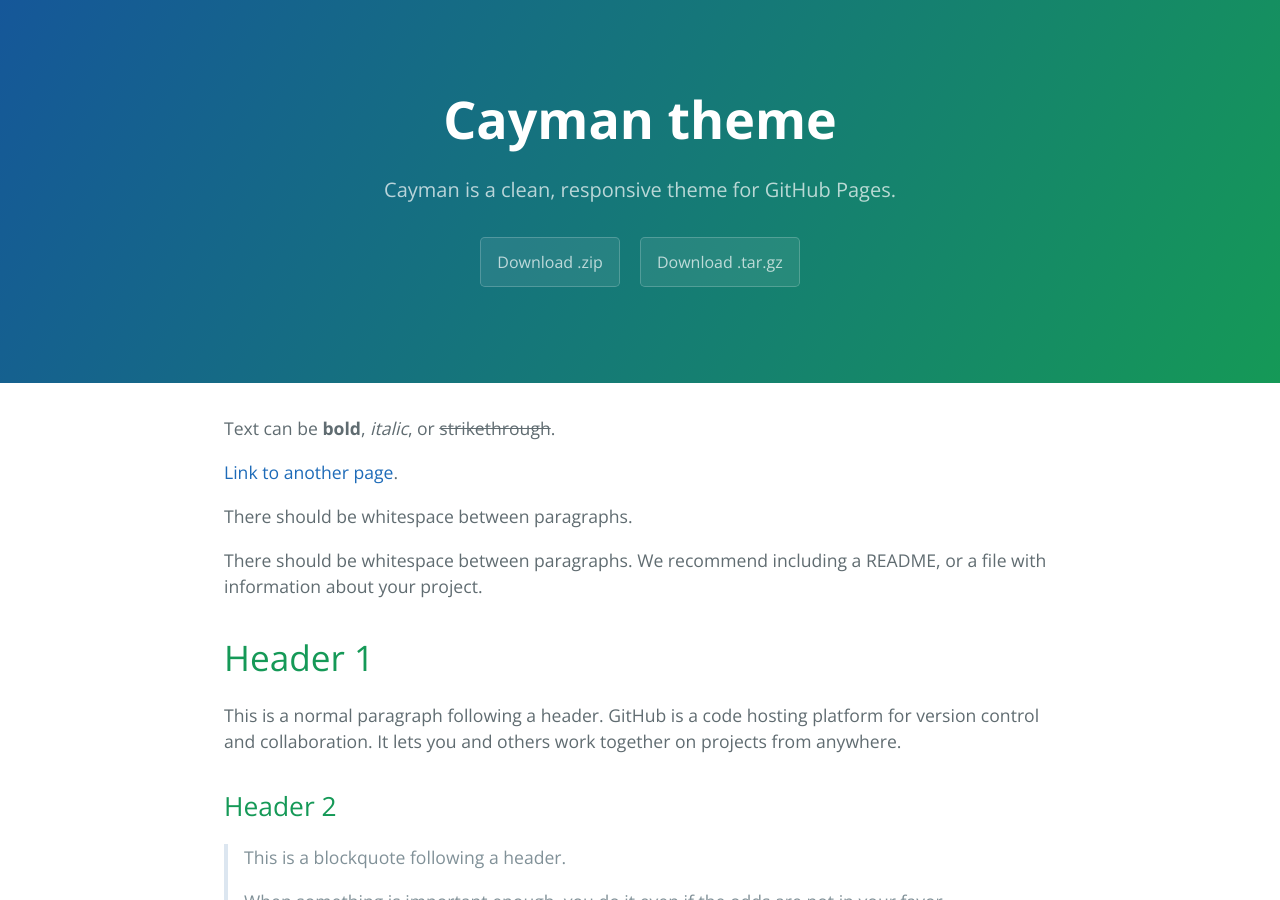
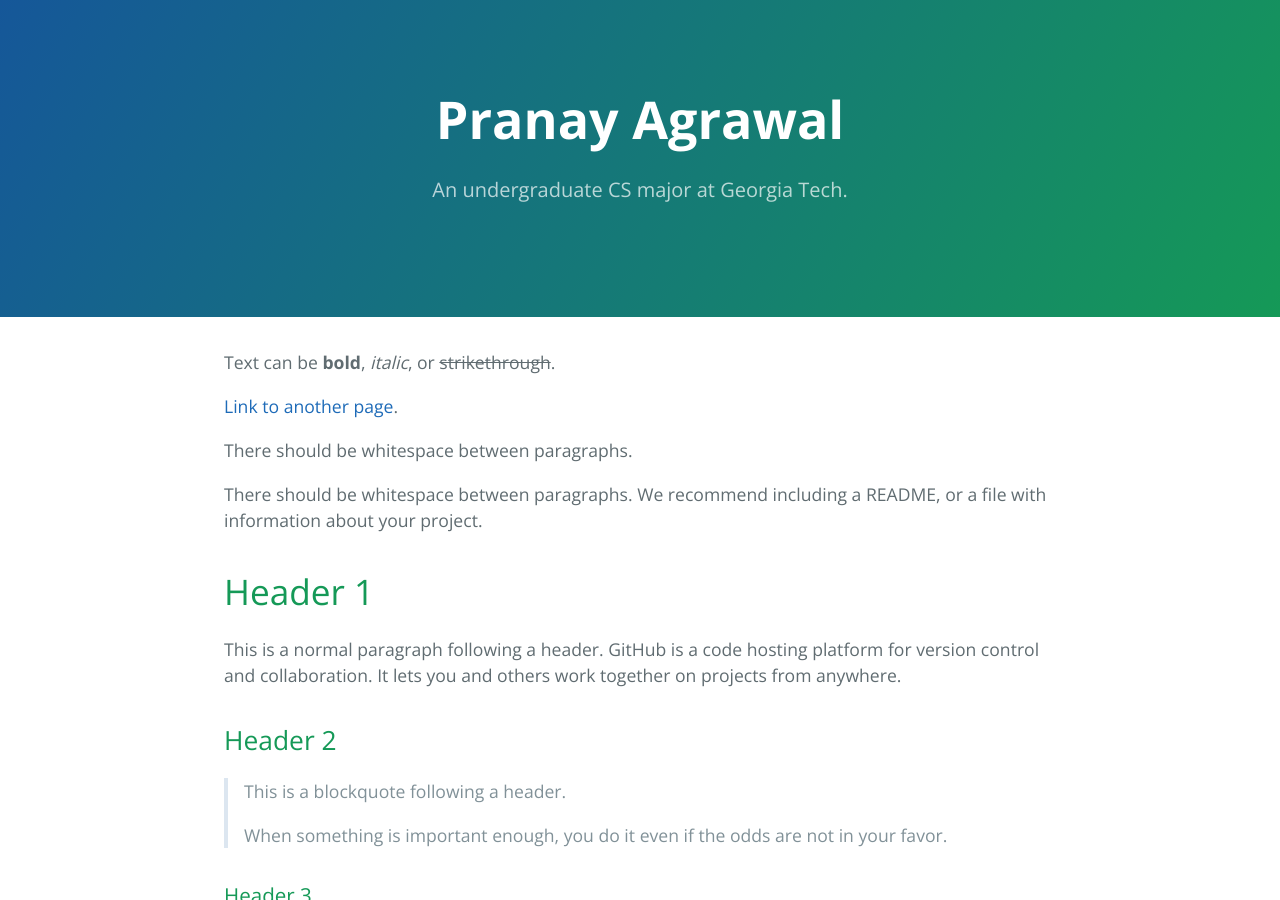
Before and after one commit to pranayagra/pranayagra.github.io, a Jekyll site: the page built from index.md, in a window 1280 px wide and 900 px high. Built offline with Jekyll 4.4.1, drawn with Linux system fonts in a browser that asks for light colours.

Commit message:
Update _config.yml

```diff
--- a/_config.yml
+++ b/_config.yml
@@ -1,5 +1,5 @@
-title: Cayman theme
-description: Cayman is a clean, responsive theme for GitHub Pages.
-show_downloads: true
+title: Pranay Agrawal
+description: An undergraduate CS major at Georgia Tech.
+show_downloads: false
 google_analytics:
 theme: jekyll-theme-cayman
```
